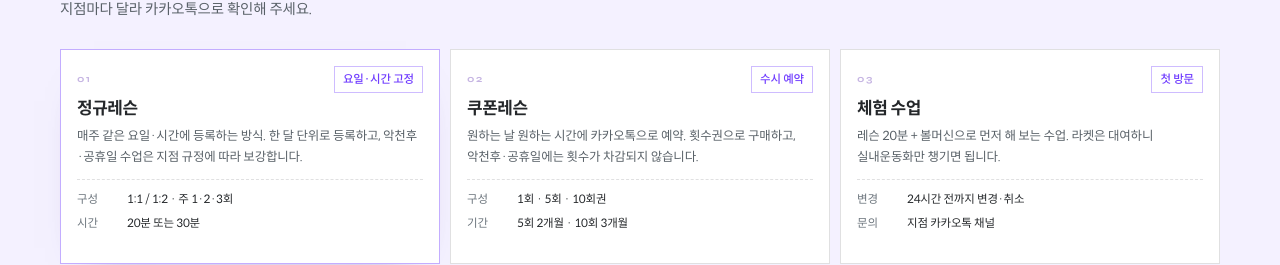
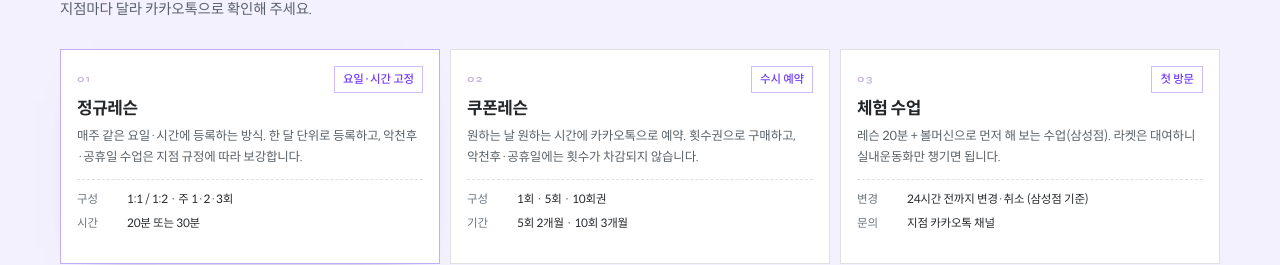
Before and after one commit to ouy2006/tf-calc, a plain HTML site: page mockups/e/index.html in a window 1280 px wide. Shown: the part 1919-2184 px from the top of the page. Drawn offline with Linux system fonts and the light colour scheme.

Commit message:
시안 E: 체험 수업 문구를 삼성점 기준으로 명확히

```diff
--- a/mockups/e/index.html
+++ b/mockups/e/index.html
@@ -366,9 +366,9 @@ section[id]{scroll-margin-top:calc(var(--hdr) + 12px)}
         <article class="prog">
           <div class="prog__top"><span class="prog__n">03</span><span class="tag">첫 방문</span></div>
           <h3>체험 수업</h3>
-          <p>레슨 20분 + 볼머신으로 먼저 해 보는 수업. 라켓은 대여하니 실내운동화만 챙기면 됩니다.</p>
+          <p>레슨 20분 + 볼머신으로 먼저 해 보는 수업(삼성점). 라켓은 대여하니 실내운동화만 챙기면 됩니다.</p>
           <dl>
-            <div><dt>변경</dt><dd>24시간 전까지 변경·취소</dd></div>
+            <div><dt>변경</dt><dd>24시간 전까지 변경·취소 (삼성점 기준)</dd></div>
             <div><dt>문의</dt><dd>지점 카카오톡 채널</dd></div>
           </dl>
         </article>
```
